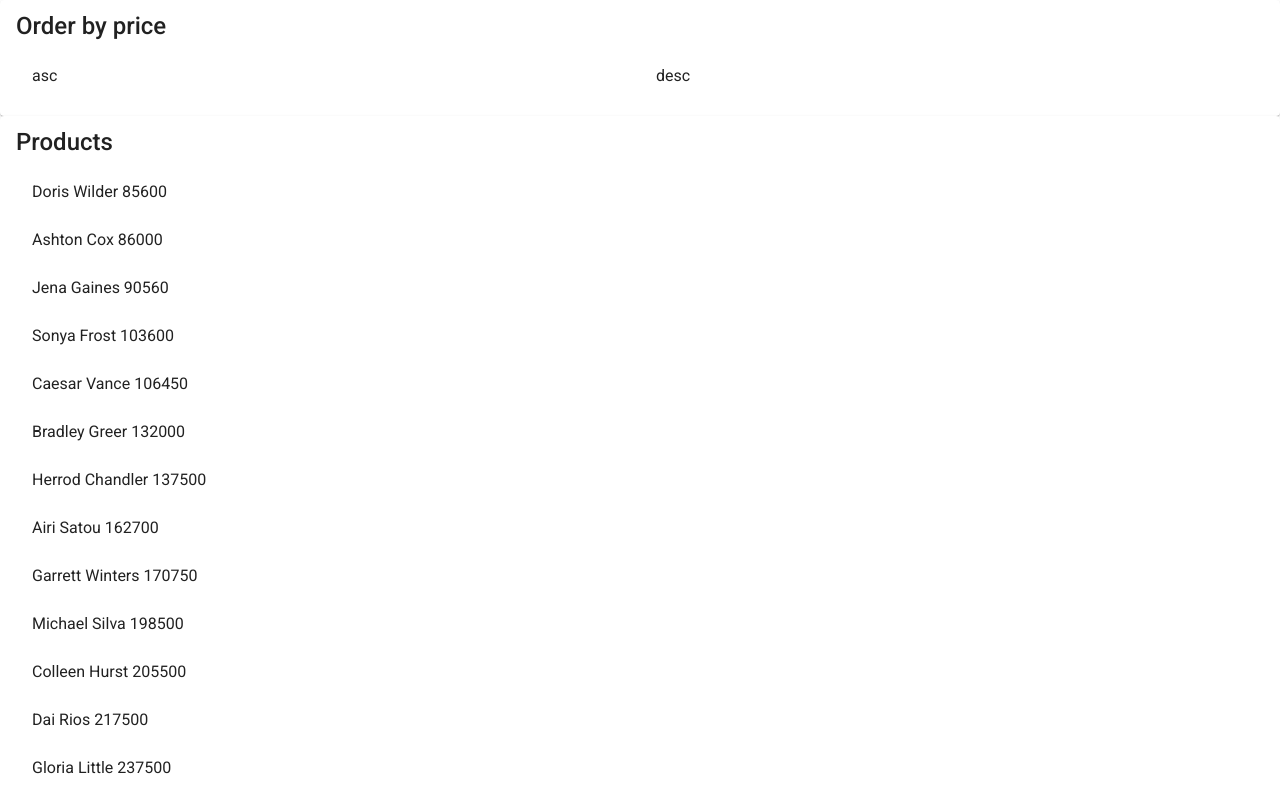
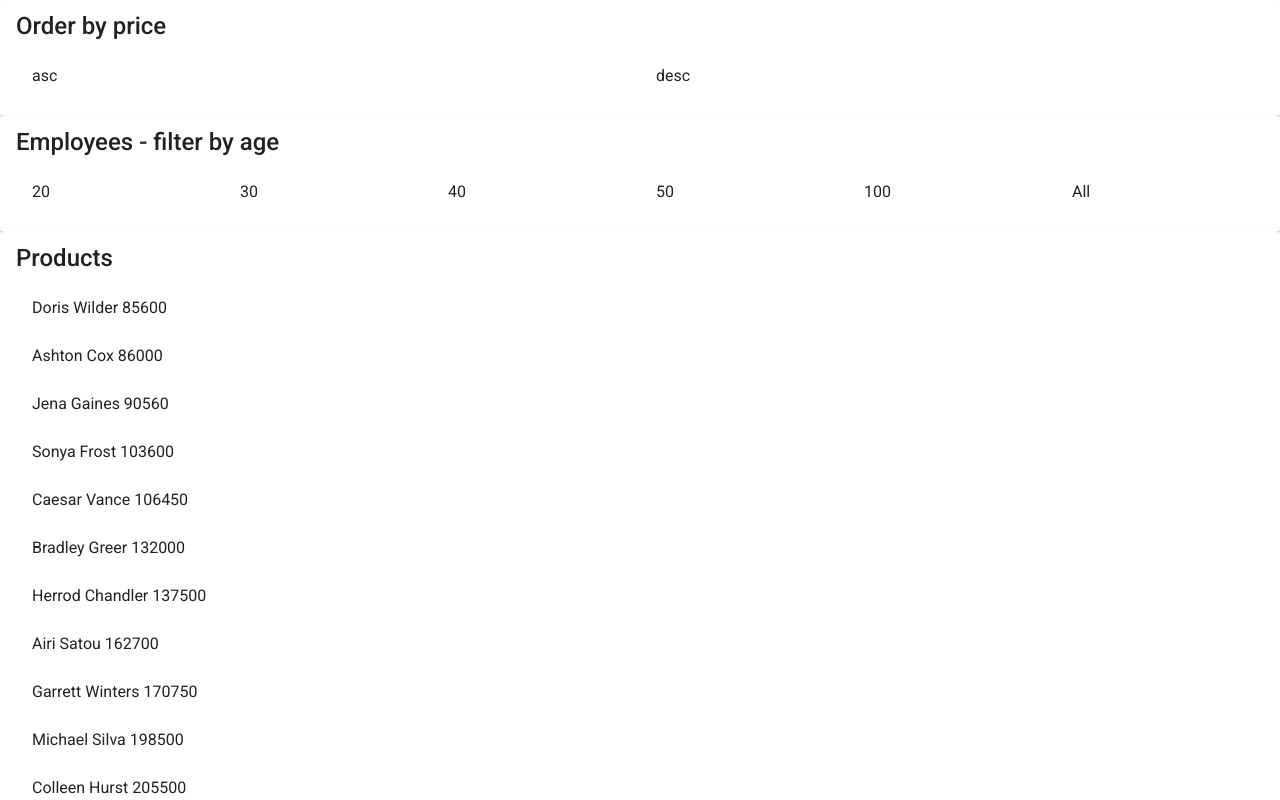
Before and after one commit to och-karr/ng-material-starter-kit_ex_07_12, an Angular app: page /sorted-employees in a window 1280 px wide. Shown: the top 800 px of the page. Built offline with nearby package versions, Linux system fonts and the light colour scheme; data requests are answered from the project's data file.

Commit message:
feat: add filtered employee list by age - using array of numbers

```diff
--- a/src/app/components/sorted-employee-list/sorted-employee-list.component.html
+++ b/src/app/components/sorted-employee-list/sorted-employee-list.component.html
@@ -4,6 +4,19 @@
     <mat-selection-list role="list" fxLayout="row" [multiple]="false">
       <mat-list-option role="listoption" *ngFor="let item of orders | async" (click)="sort(item)">
         {{item}}
+      </mat-list-option>
+    </mat-selection-list>
+  </mat-card-content>
+</mat-card>
+<mat-card>
+  <mat-card-title>Employees - filter by age</mat-card-title>
+  <mat-card-content>
+    <mat-selection-list role="list" fxLayout="row" [multiple]="false">
+      <mat-list-option role="listoption" *ngFor="let item of ageRanges | async" [value]="item" (click)="selectAgeRange(item)">
+        {{item}}
+      </mat-list-option>
+      <mat-list-option role="listoption" (click)="selectAgeRange(200)">
+        All
       </mat-list-option>
     </mat-selection-list>
   </mat-card-content>
--- a/src/app/components/sorted-employee-list/sorted-employee-list.component.ts
+++ b/src/app/components/sorted-employee-list/sorted-employee-list.component.ts
@@ -1,5 +1,5 @@
 import { ChangeDetectionStrategy, Component, ViewEncapsulation } from '@angular/core';
-import {BehaviorSubject, combineLatest, map, Observable, of} from 'rxjs';
+import {BehaviorSubject, combineLatest, map, Observable, of, Subject} from 'rxjs';
 import { EmployeeModel } from '../../models/employee.model';
 import { EmployeeService } from '../../services/employee.service';
 
@@ -13,16 +13,27 @@ export class SortedEmployeeListComponent {
   private _orderSubject: BehaviorSubject<string> = new BehaviorSubject<string>('asc');
   public order$: Observable<string> = this._orderSubject.asObservable();
   public orders: Observable<string[]> = of(['asc', 'desc']);
+  private _ageRangeSubject: Subject<number> = new BehaviorSubject<number>(200);
+  public ageRange$: Observable<number> = this._ageRangeSubject.asObservable();
+  readonly ageRanges: Observable<number[]> = of([20, 30, 40, 50, 100]);
+
   readonly employees$: Observable<EmployeeModel[]> = combineLatest([
     this._employeeService.getAll(),
+    this.ageRange$,
     this.order$
   ]).pipe(
-    map(([products, order]: [EmployeeModel[], string]) => {
-      return products.sort((a, b) => {
-        if(a.employee_salary > b.employee_salary) return order === 'asc' ? 1 : -1;
-        if(a.employee_salary < b.employee_salary) return order === 'asc' ? -1 : 1;
-        return 0;
-      })
+    map(([employees, ageRange, order]: [EmployeeModel[], number, string]) => {
+      return employees
+        .filter(
+        employee => employee.employee_age <= ageRange
+        )
+        .sort(
+          (a, b) => {
+              if(a.employee_salary > b.employee_salary) return order === 'asc' ? 1 : -1;
+              if(a.employee_salary < b.employee_salary) return order === 'asc' ? -1 : 1;
+              return 0;
+            }
+        );
     })
   );
 
@@ -33,4 +44,8 @@ export class SortedEmployeeListComponent {
     this._orderSubject.next(order);
   }
 
+  selectAgeRange(ageRange: number) {
+    this._ageRangeSubject.next(ageRange);
+  }
+
 }
```
